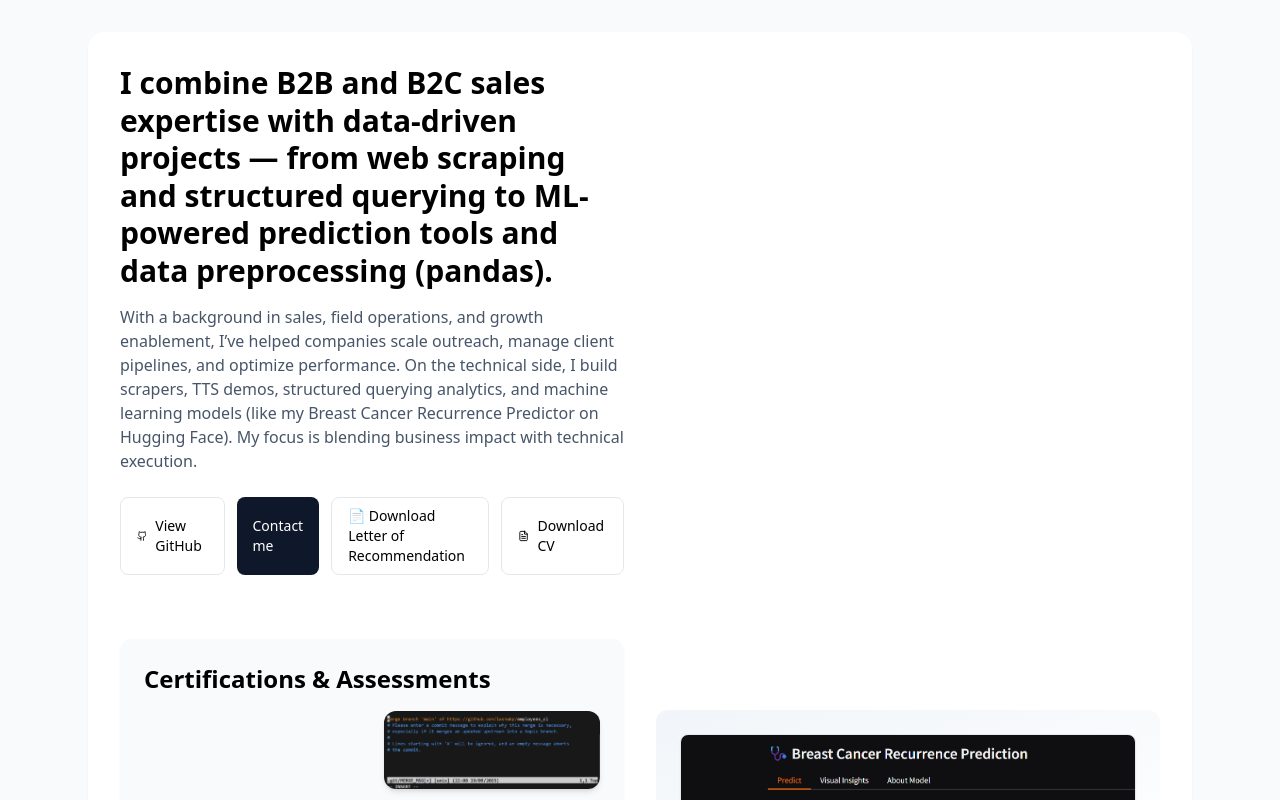
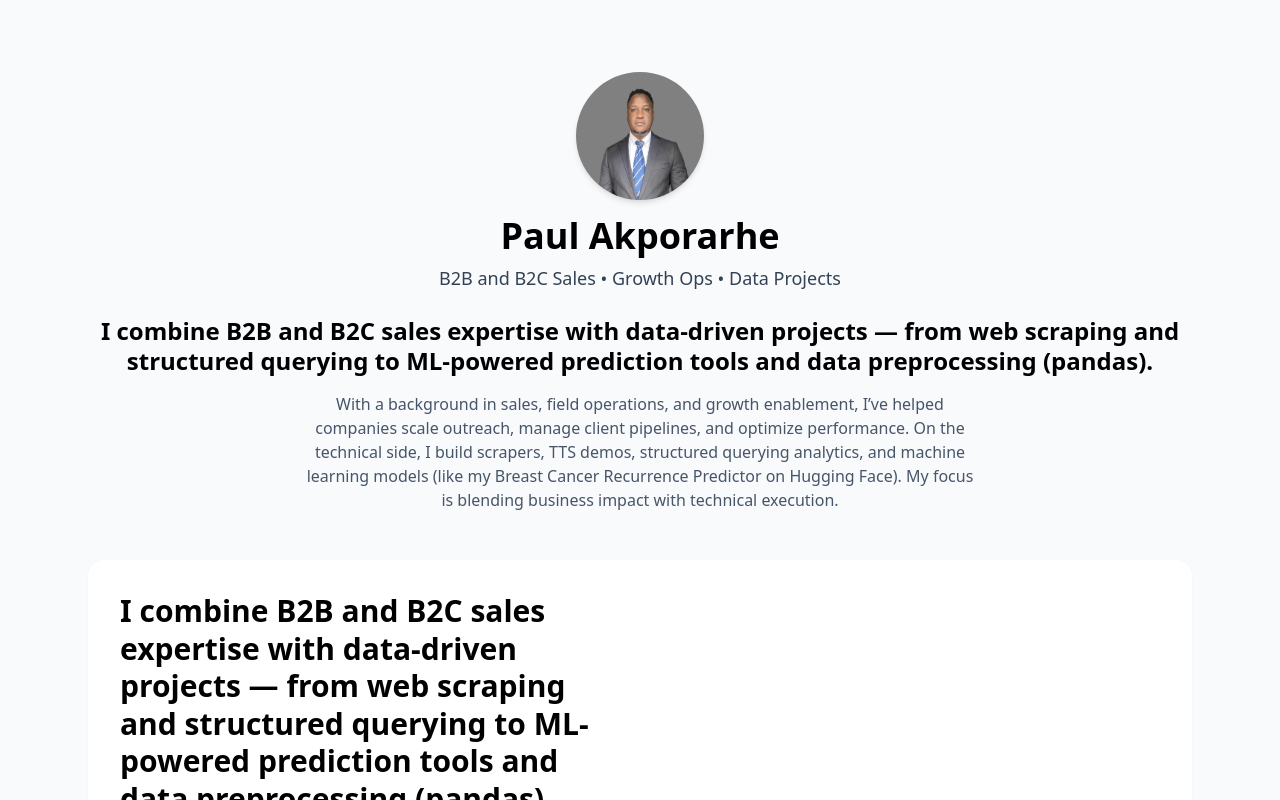
Before and after one commit to lashakp/lashakp-portfolio, a React (Create React App) app: page / in a window 1280 px wide. Shown: the top 800 px of the page. Built offline with nearby package versions, Linux system fonts and the light colour scheme; the HTML template or start-up script is replaced by a standard one.

Commit message:
updated app.jsx

```diff
--- a/src/App.jsx
+++ b/src/App.jsx
@@ -8,7 +8,7 @@
 export default function PortfolioApp() {
   const user = {
     name: "Paul Akporarhe",
-    title: "B2B Sales • Growth Ops • Data Projects",
+    title: "B2B and B2C Sales • Growth Ops • Data Projects",
     location: "Abuja, Nigeria",
     email: "akporarhe@gmail.com",
     phone: "+2348106519628",
@@ -26,7 +26,25 @@
       "Text-to-Speech prototypes (Streamlit, ElevenLabs APIs)",
       "Structured querying (SQL, Pandas)",
     ],
-    projects: [
+
+    experience: [
+
+      { company: "Omeife Technology" ,
+      role: "TTS & Web Scraping Engineer",
+      dates: "2024 — Present",
+      bullets: [ "Built TTS pipelines and voice demos for product prototypes.", "Designed scrapers for targeted industry datasets, prepared for CRM ingestion.", "Produced reusable utilities and documentation for scraping projects." ], },
+
+      { company: "Upskill Universe — Remote, Freelance",
+      role: "One-on-One Business Mentor",
+       dates: "June 2021 – Present",
+       bullets: [ "Delivered tailored mentorship to entrepreneurs and small businesses.", "Implemented digital marketing strategies improving visibility by 60%.", "Trained clients on CRMs, analytics, and project tools.", "Ran sessions virtually using Google Workspace, Zoom, and Trello." ], },
+
+       { company: "Airtel Nigeria / 3Dim Marketing Ltd",
+      role: "Territory Sales Manager",
+      dates: "Feb 2020 – May 2023",
+      bullets: [ "Oversaw B2B/B2C sales operations and managed corporate client accounts.", "Drove outreach through cold calling, lead generation, and direct marketing.", "Reported insights on client behavior, competitor trends, and opportunities." ], }, ],
+
+      projects: [
       {
         title: "Breast Cancer Prediction Model",
         description:
@@ -35,10 +53,10 @@
         link: "https://huggingface.co/spaces/lashakp/breast-cancer-recurrence-prediction",
       },
       {
-        title: "Nigerian Government Scraper",
+        title: "Employee Data Cleaning and Transformation (SQL)",
         description:
-          "A resilient scraper that extracts open data from government portals, normalizes records, and outputs clean CSVs ready for CRM imports.",
-        tags: ["Python", "BeautifulSoup", "Data pipelines"],
+          "Built a SQL pipeline to clean and standardize messy HR employee records, including trimming names, validating emails, normalizing phone numbers, converting messy salary and hire date formats, and flagging/archiving invalid data. Delivered a cleaned dataset ready for reporting and analytics.",
+        tags: ["SQL", "Data Cleaning", "ETL", "Database"],
         link: "#projects",
       },
       {
@@ -48,13 +66,15 @@
         tags: ["Streamlit", "TTS", "APIs"],
         link: "#projects",
       },
+
       {
-        title: "Employee Data Cleaning and Transformation (SQL)",
+        title: "Nigerian Government Scraper",
         description:
-          "Built a SQL pipeline to clean and standardize messy HR employee records, including trimming names, validating emails, normalizing phone numbers, converting messy salary and hire date formats, and flagging/archiving invalid data. Delivered a cleaned dataset ready for reporting and analytics.",
-        tags: ["SQL", "Data Cleaning", "ETL", "Database"],
+          "A resilient scraper that extracts open data from government portals, normalizes records, and outputs clean CSVs ready for CRM imports.",
+        tags: ["Python", "BeautifulSoup", "Data pipelines"],
         link: "#projects",
       },
+
     ],
   };
 
@@ -63,6 +83,27 @@
       <main className="max-w-6xl mx-auto px-6 py-8 grid gap-12">
 
         {/* --- Hero/About Section --- */}
+
+<header className="text-center mt-10">
+          <img
+            src="/profile.jpg"   // <-- place profile.jpg inside public/
+            alt="Profile"
+            className="w-32 h-32 rounded-full mx-auto mb-4 shadow-md"
+          />
+          <h1 className="text-4xl font-bold mb-2">{user.name}</h1>
+          <p className="text-lg text-slate-700 mb-6">{user.title}</p>
+          <motion.h2
+            initial={{ opacity: 0, y: 8 }}
+            animate={{ opacity: 1, y: 0 }}
+            transition={{ delay: 0.05 }}
+            className="text-2xl font-extrabold leading-tight"
+          >
+            {user.tagline}
+          </motion.h2>
+          <p className="mt-4 text-slate-600 max-w-2xl mx-auto">{user.about}</p>
+</header>
+
+
         <section className="grid md:grid-cols-2 gap-8 items-center bg-white rounded-2xl p-8 shadow-sm">
           <div>
             <motion.h2
```
Also changed, not shown: public/profile.JPG (added), 1 other file (tests, documents, lock files or other folders).
